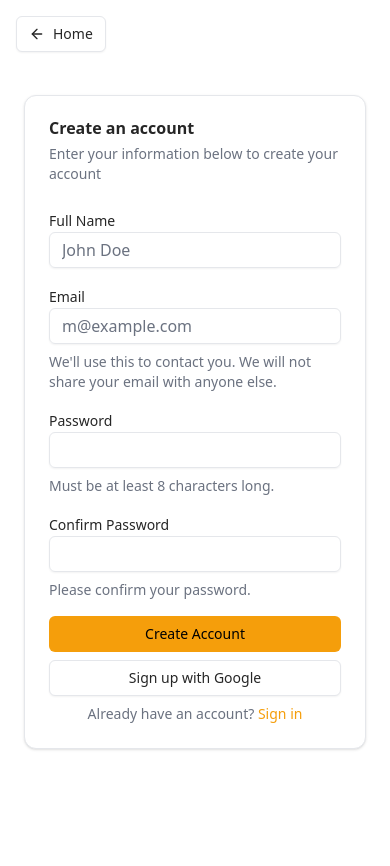
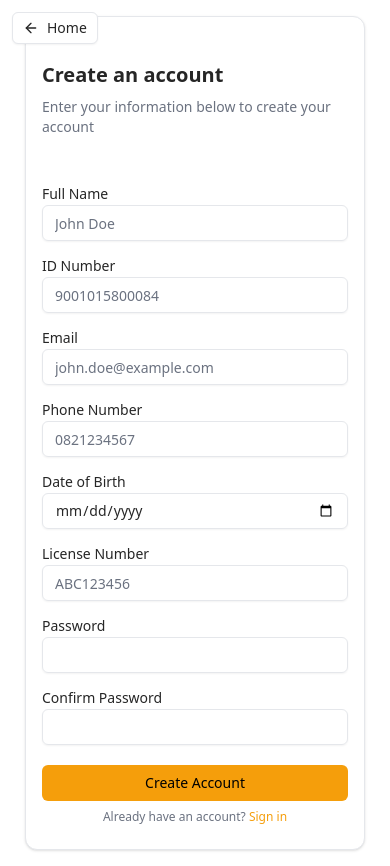
Before and after one commit to lisazumana03/lgs-car-hire-frontend, a React (Vite) app: page /signup in a window 390 px wide. Before the commit the page ends 844 px from the top, so only its background shows below. Built offline with nearby package versions, Linux system fonts and the light colour scheme.

Commit message:
form responsive ness

```diff
--- a/src/components/signup-form.jsx
+++ b/src/components/signup-form.jsx
@@ -17,57 +17,95 @@ import { Input } from "@/components/ui/input";
 export function SignupForm({ ...props }) {
   return (
     <Card {...props}>
-      <CardHeader>
-        <CardTitle>Create an account</CardTitle>
-        <CardDescription>
+      <CardHeader className="px-4 py-5 sm:px-6 sm:py-6">
+        <CardTitle className="text-xl sm:text-2xl">Create an account</CardTitle>
+        <CardDescription className="text-sm sm:text-base">
           Enter your information below to create your account
         </CardDescription>
       </CardHeader>
-      <CardContent>
+      <CardContent className="px-4 sm:px-6">
         <form>
-          <FieldGroup>
-            <Field>
-              <FieldLabel htmlFor="name">Full Name</FieldLabel>
-              <Input id="name" type="text" placeholder="John Doe" required />
+          <FieldGroup className="space-y-3 sm:space-y-4">
+            {/* Two Column Grid */}
+            <div className="grid grid-cols-1 md:grid-cols-2 gap-3 sm:gap-4">
+              <Field className="space-y-1.5 sm:space-y-2">
+                <FieldLabel htmlFor="name" className="text-sm">Full Name</FieldLabel>
+                <Input id="name" name="name" type="text" placeholder="John Doe" className="text-sm" required />
               </Field>
-            <Field>
-              <FieldLabel htmlFor="email">Email</FieldLabel>
+              <Field className="space-y-1.5 sm:space-y-2">
+                <FieldLabel htmlFor="idNumber" className="text-sm">ID Number</FieldLabel>
+                <Input id="idNumber" name="idNumber" type="text" placeholder="9001015800084" className="text-sm" required />
+              </Field>
+            </div>
+
+            <div className="grid grid-cols-1 md:grid-cols-2 gap-3 sm:gap-4">
+              <Field className="space-y-1.5 sm:space-y-2">
+                <FieldLabel htmlFor="email" className="text-sm">Email</FieldLabel>
                 <Input
                   id="email"
+                  name="email"
                   type="email"
-                placeholder="m@example.com"
+                  placeholder="john.doe@example.com"
+                  className="text-sm"
                   required
                 />
-              <FieldDescription>
-                We'll use this to contact you. We will not share your email
-                with anyone else.
-              </FieldDescription>
               </Field>
-            <Field>
-              <FieldLabel htmlFor="password">Password</FieldLabel>
-              <Input id="password" type="password" required />
-              <FieldDescription>
-                Must be at least 8 characters long.
-              </FieldDescription>
+              <Field className="space-y-1.5 sm:space-y-2">
+                <FieldLabel htmlFor="phoneNumber" className="text-sm">Phone Number</FieldLabel>
+                <Input
+                  id="phoneNumber"
+                  name="phoneNumber"
+                  type="tel"
+                  placeholder="0821234567"
+                  className="text-sm"
+                  required
+                />
               </Field>
-            <Field>
-              <FieldLabel htmlFor="confirm-password">
+            </div>
+
+            <div className="grid grid-cols-1 md:grid-cols-2 gap-3 sm:gap-4">
+              <Field className="space-y-1.5 sm:space-y-2">
+                <FieldLabel htmlFor="dateOfBirth" className="text-sm">Date of Birth</FieldLabel>
+                <Input
+                  id="dateOfBirth"
+                  name="dateOfBirth"
+                  type="date"
+                  className="text-sm"
+                  required
+                />
+              </Field>
+              <Field className="space-y-1.5 sm:space-y-2">
+                <FieldLabel htmlFor="licenseNumber" className="text-sm">License Number</FieldLabel>
+                <Input
+                  id="licenseNumber"
+                  name="licenseNumber"
+                  type="text"
+                  placeholder="ABC123456"
+                  className="text-sm"
+                  required
+                />
+              </Field>
+            </div>
+
+            <div className="grid grid-cols-1 md:grid-cols-2 gap-3 sm:gap-4">
+              <Field className="space-y-1.5 sm:space-y-2">
+                <FieldLabel htmlFor="password" className="text-sm">Password</FieldLabel>
+                <Input id="password" name="password" type="password" className="text-sm" required />
+              </Field>
+              <Field className="space-y-1.5 sm:space-y-2">
+                <FieldLabel htmlFor="confirm-password" className="text-sm">
                   Confirm Password
                 </FieldLabel>
-              <Input id="confirm-password" type="password" required />
-              <FieldDescription>Please confirm your password.</FieldDescription>
+                <Input id="confirm-password" name="confirmPassword" type="password" className="text-sm" required />
               </Field>
-            <FieldGroup>
-              <Field>
-                <Button type="submit" className="w-full">Create Account</Button>
-                <Button variant="outline" type="button" className="w-full">
-                  Sign up with Google
-                </Button>
-                <FieldDescription className="px-6 text-center">
-                  Already have an account? <a href="/login" className="text-primary hover:underline">Sign in</a>
+            </div>
+
+            <div className="flex flex-col gap-2 sm:gap-3 pt-2">
+              <Button type="submit" className="w-full text-sm sm:text-base">Create Account</Button>
+              <FieldDescription className="text-center text-xs sm:text-sm">
+                Already have an account? <a href="/login" className="text-primary hover:underline font-medium">Sign in</a>
               </FieldDescription>
-              </Field>
-            </FieldGroup>
+            </div>
           </FieldGroup>
         </form>
       </CardContent>
--- a/src/pages/Login.jsx
+++ b/src/pages/Login.jsx
@@ -18,50 +18,51 @@ const Login1 = ({
   const navigate = useNavigate();
 
   return (
-    <section className="bg-muted h-screen relative">
+    <section className="bg-muted min-h-screen relative">
       {/* Back Button */}
-      <div className="absolute top-4 left-4">
+      <div className="absolute top-3 left-3 sm:top-4 sm:left-4 z-10">
         <Button
           variant="outline"
           aria-label="Go back to home"
           onClick={() => navigate("/")}
-          className="gap-2"
+          className="gap-2 text-sm sm:text-base"
+          size="sm"
         >
-          <ArrowLeft className="h-4 w-4" />
+          <ArrowLeft className="h-3 w-3 sm:h-4 sm:w-4" />
           Home
         </Button>
       </div>
 
-      <div className="flex h-full items-center justify-center">
+      <div className="flex min-h-screen items-center justify-center px-4 py-16 sm:px-6 lg:px-8">
         {/* Logo */}
-        <div className="flex flex-col items-center gap-6 lg:justify-start">
+        <div className="flex flex-col items-center gap-4 sm:gap-6 w-full">
           <a href={logo.url}>
             <img
               src={logo.src}
               alt={logo.alt}
               title={logo.title}
-              className="h-10"
+              className="h-8 sm:h-10"
             />
           </a>
-          <div className="min-w-sm border-muted bg-background flex w-full max-w-sm flex-col items-center gap-y-4 rounded-md border px-6 py-8 shadow-md">
-            {heading && <h1 className="text-xl font-semibold">{heading}</h1>}
+          <div className="border-muted bg-background flex w-full max-w-[90%] sm:max-w-sm flex-col items-center gap-y-3 sm:gap-y-4 rounded-md border px-4 py-6 sm:px-6 sm:py-8 shadow-md">
+            {heading && <h1 className="text-lg sm:text-xl font-semibold">{heading}</h1>}
             <Input
               type="email"
               placeholder="Email"
-              className="text-sm"
+              className="text-sm w-full"
               required
             />
             <Input
               type="password"
               placeholder="Password"
-              className="text-sm"
+              className="text-sm w-full"
               required
             />
-            <Button type="submit" className="w-full">
+            <Button type="submit" className="w-full text-sm sm:text-base">
               {buttonText}
             </Button>
           </div>
-          <div className="text-muted-foreground flex justify-center gap-1 text-sm">
+          <div className="text-muted-foreground flex justify-center gap-1 text-xs sm:text-sm">
             <p>{signupText}</p>
             <a
               href={signupUrl}
--- a/src/pages/Signup.jsx
+++ b/src/pages/Signup.jsx
@@ -7,21 +7,22 @@ export default function Signup() {
   const navigate = useNavigate();
 
   return (
-    <div className="flex min-h-svh w-full items-center justify-center p-6 md:p-10 relative">
+    <div className="flex min-h-screen w-full items-center justify-center p-4 sm:p-6 md:p-10 relative">
       {/* Back Button */}
-      <div className="absolute top-4 left-4">
+      <div className="absolute top-3 left-3 sm:top-4 sm:left-4 z-10">
         <Button
           variant="outline"
           aria-label="Go back to home"
           onClick={() => navigate("/")}
-          className="gap-2"
+          className="gap-2 text-sm sm:text-base"
+          size="sm"
         >
-          <ArrowLeft className="h-4 w-4" />
+          <ArrowLeft className="h-3 w-3 sm:h-4 sm:w-4" />
           Home
         </Button>
       </div>
 
-      <div className="w-full max-w-sm">
+      <div className="w-full max-w-[95%] sm:max-w-2xl md:max-w-3xl">
         <SignupForm />
       </div>
     </div>
```
Lines whose indentation alone changed are shown as unchanged.
